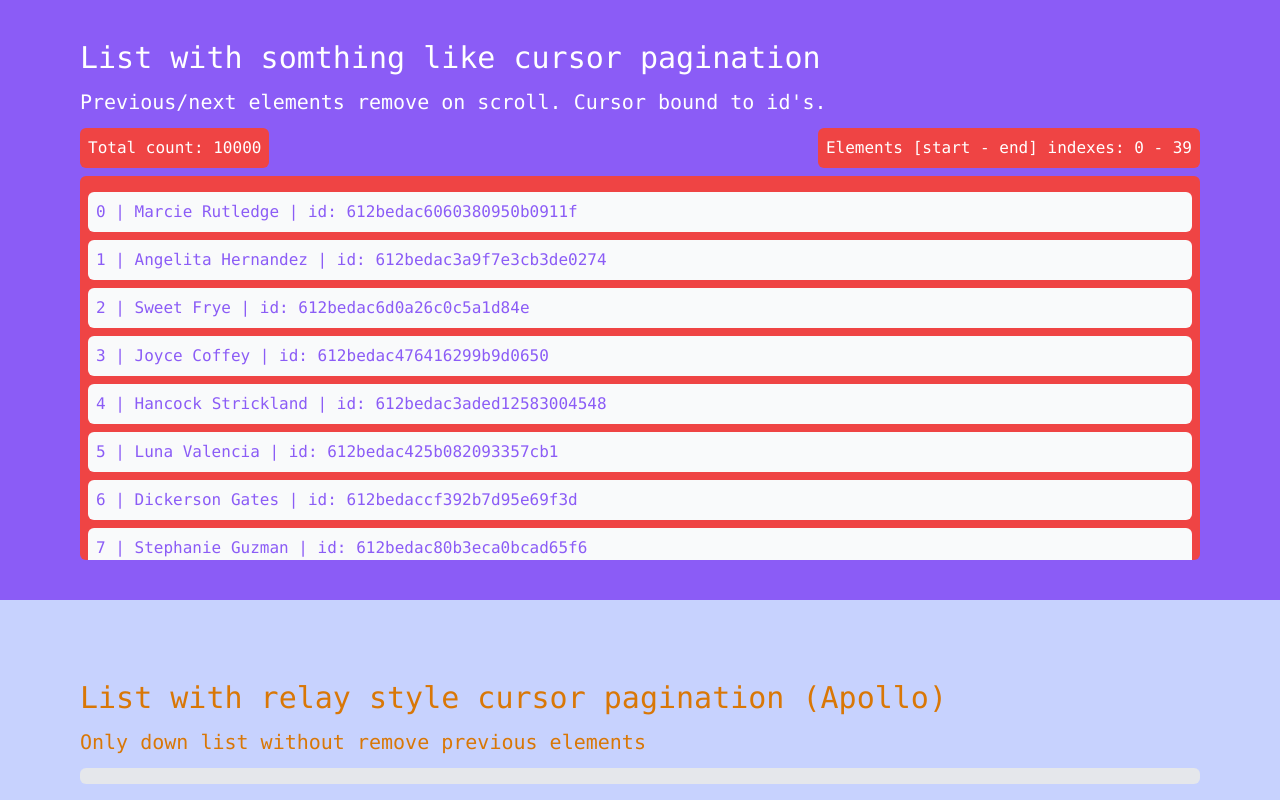
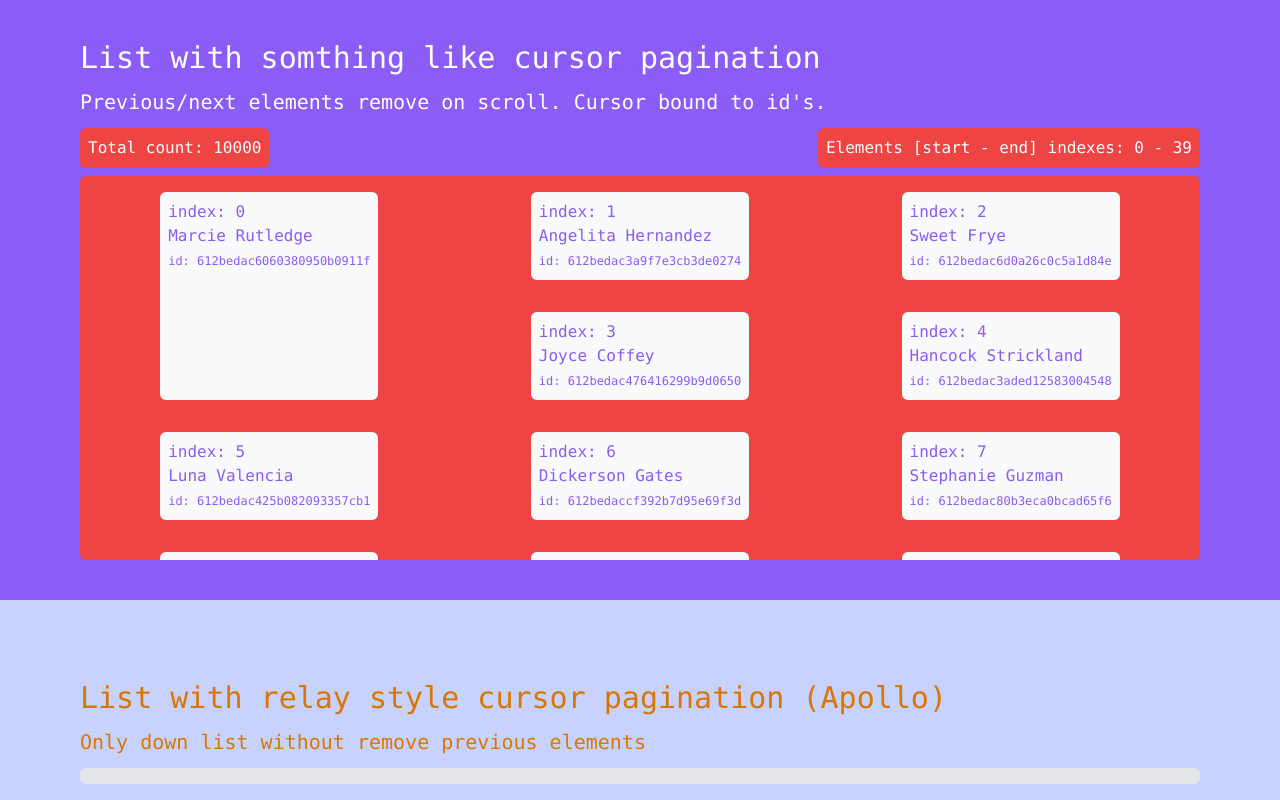
Before and after one commit to HerbertLiskin/render-list-test, a React (Create React App) app: page / in a window 1280 px wide. Shown: the top 800 px of the page. Built offline with nearby package versions, Linux system fonts and the light colour scheme.

Commit message:
test grid

```diff
--- a/src/components/ListWithJsonCursorPagination.tsx
+++ b/src/components/ListWithJsonCursorPagination.tsx
@@ -75,9 +75,9 @@ const ListWithJsonCursorPagination: React.FC<UsersListProps> = ({usersList}) =>
 					className='max-h-96 overflow-scroll rounded-md bg-red-500'
 					onWheel={handleScrole}
 				>
-					<div className='p-2'>
+					<div className='p-2 grid grid-cols-3 gap-x-2 gap-y-4'>
 						{
-							usersCurrentList.map((user: UserItem) => {
+							usersCurrentList.map((user: UserItem, i: number) => {
 								const {
 									id,
 									index,
@@ -87,10 +87,14 @@ const ListWithJsonCursorPagination: React.FC<UsersListProps> = ({usersList}) =>
 
 								return (
 									<div
-										className='p-2 m-2 mx-auto bg-gray-50 text-purple-500 rounded-md'
+										className={`${i === 0 ? 'row-span-2': ''} p-2 m-2 mx-auto bg-gray-50 text-purple-500 rounded-md`}
 										key={id}
 									>
-										{index} | {firstName} {lastName} | id: {id}
+										<>
+										index: {index} <br />
+										{firstName} {lastName} <br />
+										<span className='text-xs'>id: {id}</span>
+										</>
 									</div>
 								)
 							})
```
